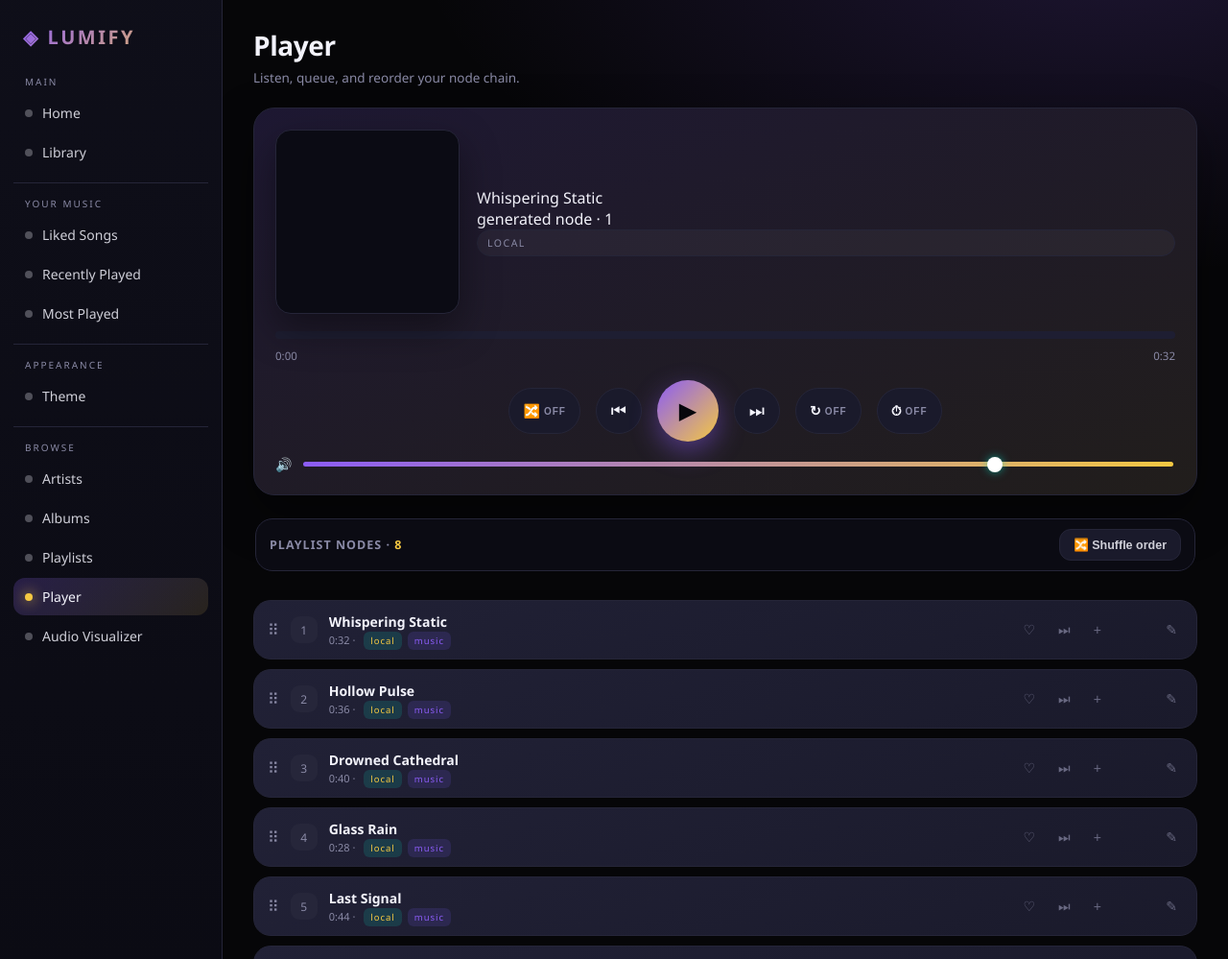
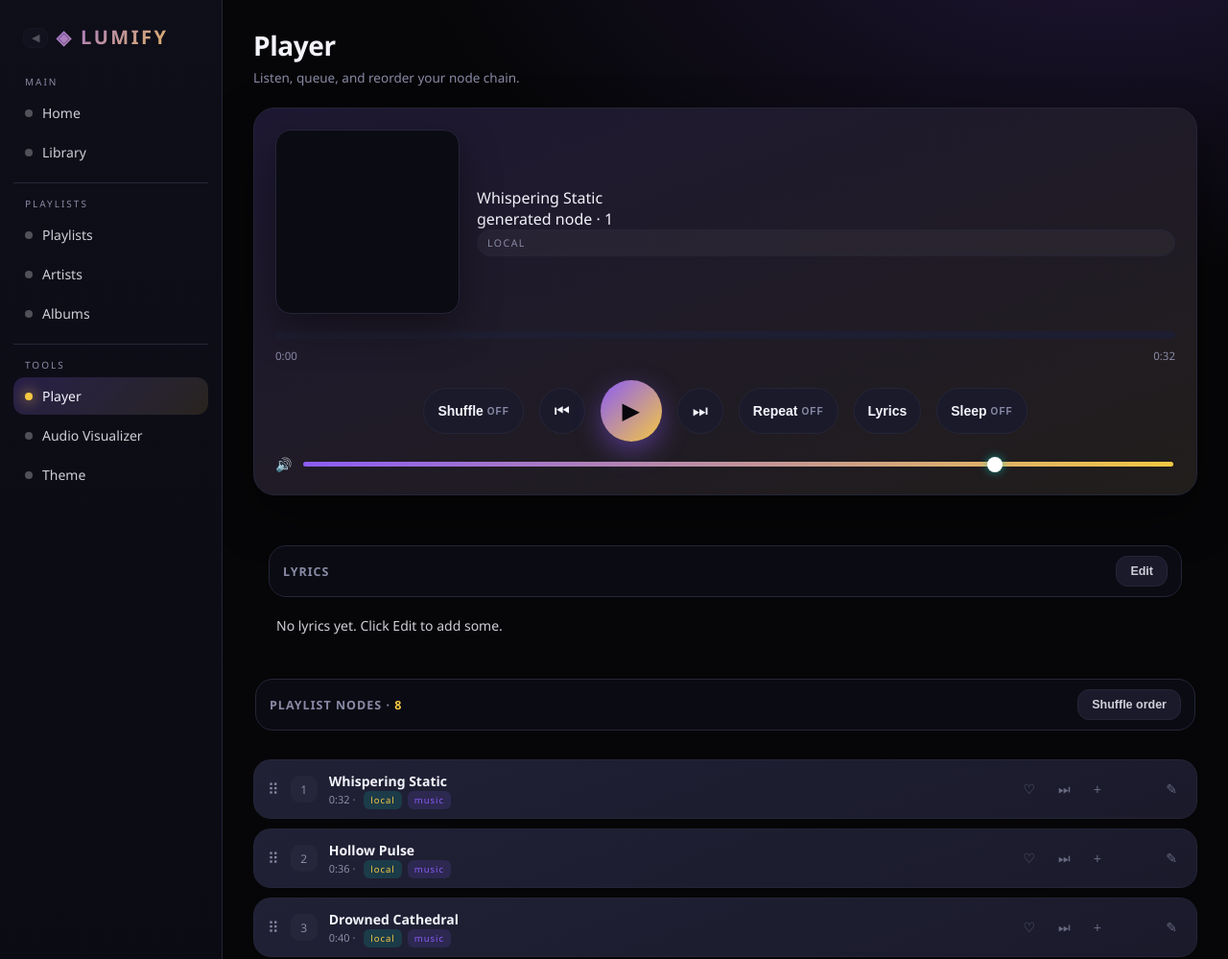
Before and after one commit to IlZerolI/Lumify-media_player-, a Flask app: page /player in a window 1280 px wide. Shown: the top 999 px of the page at 96% size. Run offline with Flask 3, Linux system fonts and the light colour scheme; data comes from the database, SQL or seed files in the repository; tables that the repository leaves empty hold one stand-in row (values such as "Sample post"); some libraries are stand-ins or nearby versions.

Commit message:
Restructure sidebar, add lyrics feature with sync, improve library filters

```diff
--- a/app/database/schema.sql
+++ b/app/database/schema.sql
@@ -44,3 +44,9 @@ CREATE TABLE IF NOT EXISTS playlist_songs (
 
 CREATE INDEX IF NOT EXISTS idx_songs_next ON songs(next_id);
 CREATE INDEX IF NOT EXISTS idx_playlist_songs_playlist ON playlist_songs(playlist_id, position);
+
+CREATE TABLE IF NOT EXISTS lyrics (
+    song_id INTEGER PRIMARY KEY REFERENCES songs(id) ON DELETE CASCADE,
+    text TEXT NOT NULL DEFAULT '',
+    updated_at TEXT NOT NULL DEFAULT (datetime('now'))
+);
--- a/app/routes/api_routes.py
+++ b/app/routes/api_routes.py
@@ -243,3 +243,23 @@ def youtube_search():
     except Exception as e:
         return jsonify({"error": str(e)}), 500
     return jsonify({"query": q, "results": results})
+
+
+@api_bp.route("/songs/<int:song_id>/lyrics", methods=["GET"])
+def get_lyrics(song_id):
+    from app.services.lyrics_service import get_lyrics as fetch_lyrics
+    data = fetch_lyrics(song_id)
+    if data is None:
+        return jsonify({"error": "not found"}), 404
+    return jsonify(data)
+
+
+@api_bp.route("/songs/<int:song_id>/lyrics", methods=["PUT", "PATCH"])
+def update_lyrics(song_id):
+    payload = request.get_json(silent=True) or {}
+    text = payload.get("text", "")
+    from app.services.lyrics_service import save_lyrics
+    ok = save_lyrics(song_id, text)
+    if not ok:
+        return jsonify({"error": "not found"}), 404
+    return jsonify({"ok": True})
--- a/app/services/song_service.py
+++ b/app/services/song_service.py
@@ -458,7 +458,8 @@ def _try_youtube_local(url, video_id):
 
     try:
         info = download_audio(url)
-    except Exception:
+    except Exception as e:
+        print(f"[LUMIFY] YouTube download failed: {e}")
         return None
 
     file_path = info.get("file_path")
--- a/app/static/css/style.css
+++ b/app/static/css/style.css
@@ -67,7 +67,18 @@ body {
   background: linear-gradient(135deg, var(--accent), var(--accent2));
   -webkit-background-clip: text; background-clip: text; color: transparent;
   padding: 6px 10px 10px;
+  display: inline-flex; align-items: center; gap: 8px;
 }
+.side-back {
+  display: inline-flex;
+  background: var(--surface); border: 1px solid var(--border); color: var(--text2);
+  padding: 4px 8px; border-radius: 8px; font-size: 11px; cursor: pointer;
+  margin-bottom: 0; align-items: center; justify-content: center;
+  line-height: 1;
+  transition: opacity 0.2s, border-color 0.2s, color 0.2s;
+}
+.side-back[disabled], .side-back.disabled { opacity: 0.35; cursor: not-allowed; }
+.side-back:hover:not([disabled]):not(.disabled) { border-color: var(--border2); color: var(--text); }
 .side-section { margin-top: 6px; }
 .side-section + .side-section { border-top: 1px solid var(--border); padding-top: 8px; }
 .side-label {
@@ -356,6 +367,10 @@ main {
 .queue-section { padding: 14px; margin-top: 14px; }
 .queue-drag { opacity: 0.6; }
 .queue-over { border-color: var(--accent) !important; box-shadow: 0 0 0 2px rgba(124,92,255,0.3) !important; }
+.lyrics-section { padding: 14px; margin-top: 14px; }
+.lyrics-body { max-height: 260px; overflow-y: auto; }
+.lyrics-line { padding: 8px 10px; border-radius: 10px; color: var(--text2); font-size: 14px; transition: background 0.2s, color 0.2s; }
+.lyrics-line.active { background: rgba(124,92,255,0.18); color: var(--text); }
 .yt-search { background: rgba(15,15,26,0.72); backdrop-filter: blur(12px); border: 1px solid var(--border); border-radius: var(--radius); padding: 14px; }
 .yt-results .rail { margin-top: 8px; }
 .list-head {
--- a/app/static/js/app.js
+++ b/app/static/js/app.js
@@ -71,6 +71,26 @@ window.Sonify = (function () {
   let rafId = null;
   let playToken = 0;
   let lastPosSave = 0;
+
+  const navStack = [];
+  const MAX_NAV_STACK = 50;
+
+  function loadNavStack() {
+    try {
+      const raw = sessionStorage.getItem("lumifyNavStack");
+      if (raw) {
+        const data = JSON.parse(raw);
+        if (Array.isArray(data)) {
+          navStack.push(...data);
+        }
+      }
+    } catch (e) {}
+  }
+  function saveNavStack() {
+    try {
+      sessionStorage.setItem("lumifyNavStack", JSON.stringify(navStack.slice(-MAX_NAV_STACK)));
+    } catch (e) {}
+  }
 
   // now-playing DOM refs (player page)
   let nodesEl, npTitle, npMeta, npBadge, fill, tCur, tDur, progress,
@@ -724,9 +744,12 @@ window.Sonify = (function () {
     savePersist();
     saveCurrent();
   }
-
   function toggle() {
     if (!state.songs.length) return;
+    if (!state.curId) {
+      playNowQueue(state.songs[0].id);
+      return;
+    }
     if (state.playing) pausePlayback();
     else playCurrent(state.pausedAt > 0 ? state.pausedAt : 0);
   }
@@ -844,6 +867,7 @@ window.Sonify = (function () {
       if (state.mode === "file" && audioEl.duration && tDur) tDur.textContent = fmt(audioEl.duration);
       if (state.mode === "video" && videoEl.duration && tDur) tDur.textContent = fmt(videoEl.duration);
       drawEQ();
+      syncLyrics();
       rafId = requestAnimationFrame(step);
     };
     rafId = requestAnimationFrame(step);
@@ -922,6 +946,7 @@ window.Sonify = (function () {
     if (npBadge) npBadge.textContent = (s.source_type || "LOCAL");
     if (tDur && (s.source_type === "LOCAL" || s.type === "synth")) tDur.textContent = fmt(s.duration);
     updateMini();
+    loadLyrics(s.id);
     saveCurrent();
   }
 
@@ -1323,6 +1348,142 @@ window.Sonify = (function () {
       if (e.code === "Space") { e.preventDefault(); toggle(); }
       else if (e.code === "ArrowRight") next();
       else if (e.code === "ArrowLeft") prev();
+    });
+
+    const lyricsToggle = document.getElementById("lyricsToggleBtn");
+    const lyricsSection = document.getElementById("lyricsSection");
+    if (lyricsToggle && lyricsSection) {
+      lyricsToggle.addEventListener("click", () => {
+        const hidden = lyricsSection.style.display === "none";
+        lyricsSection.style.display = hidden ? "" : "none";
+        lyricsToggle.classList.toggle("active", hidden);
+      });
+    }
+    initLyricsEditor();
+  }
+
+  /* ============================ Lyrics ============================ */
+  let lyricsLines = [];
+  let lyricsStart = 0;
+  function parseLRC(text) {
+    const lines = (text || "").split(/\r?\n/);
+    const out = [];
+    const timeRe = /\[(\d{1,2}):(\d{2})(?:[.:](\d{1,3}))?\]/g;
+    for (const raw of lines) {
+      const matches = [...raw.matchAll(timeRe)];
+      if (!matches.length) continue;
+      const content = raw.replace(timeRe, "").trim();
+      for (const m of matches) {
+        const min = parseInt(m[1], 10);
+        const sec = parseInt(m[2], 10);
+        const ms = m[3] ? parseInt(m[3].padEnd(3, "0"), 10) : 0;
+        const t = min * 60 + sec + ms / 1000;
+        out.push({ time: t, text: content });
+      }
+    }
+    out.sort((a, b) => a.time - b.time);
+    return out;
+  }
+  async function loadLyrics(songId) {
+    const section = document.getElementById("lyricsSection");
+    const body = document.getElementById("lyricsBody");
+    if (!section || !body) return;
+    if (!songId) { section.style.display = "none"; return; }
+    try {
+      const r = await fetch("/api/songs/" + songId + "/lyrics");
+      const data = await r.json();
+      lyricsLines = parseLRC(data.text);
+      body.innerHTML = "";
+      if (!lyricsLines.length) {
+        const div = document.createElement("div");
+        div.className = "lyrics-line";
+        div.textContent = "No lyrics yet. Click Edit to add some.";
+        body.appendChild(div);
+        section.style.display = "";
+        return;
+      }
+      section.style.display = "";
+      lyricsLines.forEach((line, idx) => {
+        const div = document.createElement("div");
+        div.className = "lyrics-line";
+        div.dataset.idx = idx;
+        div.dataset.time = line.time;
+        div.textContent = line.text || "";
+        body.appendChild(div);
+      });
+    } catch (e) {
+      section.style.display = "none";
+    }
+  }
+  function syncLyrics() {
+    if (!lyricsLines.length) return;
+    const body = document.getElementById("lyricsBody");
+    if (!body) return;
+    let cur = audioEl;
+    if (state.mode === "buffer" && audioCtx) {
+      const t = audioCtx.currentTime - lyricsStart;
+      const idx = lyricsLines.findIndex((l, i) => {
+        const next = lyricsLines[i + 1];
+        return t >= l.time && (!next || t < next.time);
+      });
+      if (idx >= 0) {
+        const active = body.querySelector('.lyrics-line[data-idx="' + idx + '"]');
+        if (active) {
+          body.querySelectorAll(".lyrics-line").forEach((el) => el.classList.remove("active"));
+          active.classList.add("active");
+          active.scrollIntoView({ behavior: "smooth", block: "center" });
+        }
+      }
+      return;
+    }
+    if (state.mode !== "file" || !cur || !cur.duration) return;
+    const t = cur.currentTime || 0;
+    const idx = lyricsLines.findIndex((l, i) => {
+      const next = lyricsLines[i + 1];
+      return t >= l.time && (!next || t < next.time);
+    });
+    if (idx >= 0) {
+      const active = body.querySelector('.lyrics-line[data-idx="' + idx + '"]');
+      if (active) {
+        body.querySelectorAll(".lyrics-line").forEach((el) => el.classList.remove("active"));
+        active.classList.add("active");
+        active.scrollIntoView({ behavior: "smooth", block: "center" });
+      }
+    }
+  }
+  function initLyricsEditor() {
+    const editBtn = document.getElementById("editLyricsBtn");
+    if (!editBtn) return;
+    editBtn.addEventListener("click", async () => {
+      if (!state.curId) return;
+      const modal = document.getElementById("lyricsModal");
+      const ta = document.getElementById("lyricsText");
+      const saveBtn = document.getElementById("lyricsSaveBtn");
+      const cancelBtn = document.getElementById("lyricsCancelBtn");
+      if (!modal || !ta) return;
+      try {
+        const r = await fetch("/api/songs/" + state.curId + "/lyrics");
+        const data = await r.json();
+        ta.value = data.text || "";
+      } catch (e) {
+        ta.value = "";
+      }
+      modal.classList.add("show");
+      const close = () => modal.classList.remove("show");
+      if (cancelBtn) cancelBtn.addEventListener("click", close);
+      if (saveBtn) {
+        saveBtn.addEventListener("click", async () => {
+          const text = ta.value || "";
+          await fetch("/api/songs/" + state.curId + "/lyrics", {
+            method: "PUT",
+            headers: { "Content-Type": "application/json" },
+            body: JSON.stringify({ text }),
+          });
+          await loadLyrics(state.curId);
+          close();
+        });
+      }
+      modal.addEventListener("click", (e) => { if (e.target === modal) close(); });
     });
   }
 
@@ -2047,6 +2208,9 @@ window.Sonify = (function () {
       }
       state.playing = true;
       updatePlayBtn();
+      try {
+        if (audioCtx && audioCtx.state === "suspended") await audioCtx.resume();
+      } catch (e) {}
       try { playCurrent(state.pausedAt || 0); } catch (e) {}
     }
 
@@ -2250,9 +2414,48 @@ window.Sonify = (function () {
     modal.addEventListener("click", (e) => { if (e.target === modal) closeModal(); });
   }
 
+  function initSidebarBack() {
+    loadNavStack();
+    const backBtn = document.getElementById("sideBackBtn");
+    if (!backBtn) return;
+    const syncBackBtn = () => {
+      if (navStack.length) {
+        backBtn.style.display = "inline-flex";
+        backBtn.classList.remove("disabled");
+        backBtn.removeAttribute("disabled");
+      } else {
+        backBtn.style.display = "inline-flex";
+        backBtn.classList.add("disabled");
+        backBtn.setAttribute("disabled", "");
+      }
+    };
+    document.querySelectorAll(".sidebar nav a").forEach((a) => {
+      a.addEventListener("click", () => {
+        const href = a.getAttribute("href");
+        if (!href || href === "javascript:void(0)") return;
+        const current = location.href;
+        if (href !== current) {
+          navStack.push(current);
+          if (navStack.length > MAX_NAV_STACK) navStack.shift();
+          saveNavStack();
+        }
+        syncBackBtn();
+      });
+    });
+    backBtn.addEventListener("click", () => {
+      if (!navStack.length) return;
+      const prev = navStack.pop();
+      if (!prev) return;
+      saveNavStack();
+      location.href = prev;
+    });
+    syncBackBtn();
+  }
+
   /* ============================ Export ============================ */
   initTheme();
   initMiniPlayer();
+  initSidebarBack();
   return {
     initLibrary, initPlaylist, initPlayer,
     toggleFavorite, playNowQueue, enqueue, enqueueNext, removeFromQueue, clearQueue, toast,
--- a/app/templates/base.html
+++ b/app/templates/base.html
@@ -9,7 +9,10 @@
 </head>
 <body>
   <aside class="sidebar">
-    <div class="brand">◈ LUMIFY</div>
+    <div class="brand">
+      <button class="side-back" id="sideBackBtn" title="Back">◀</button>
+      <span>◈ LUMIFY</span>
+    </div>
 
     <div class="side-section">
       <div class="side-label">Main</div>
@@ -24,46 +27,31 @@
     </div>
 
     <div class="side-section">
-      <div class="side-label">Your Music</div>
+      <div class="side-label">Playlists</div>
       <nav>
-        <a href="{{ url_for('library.index') }}?view=liked" class="{{ 'active' if request.endpoint == 'library.index' and request.args.get('view') == 'liked' }}">
-          <span>Liked Songs</span>
+        <a href="{{ url_for('playlists.index') }}" class="{{ 'active' if request.endpoint == 'playlists.index' }}">
+          <span>Playlists</span>
         </a>
-        <a href="{{ url_for('library.index') }}?view=recent" class="{{ 'active' if request.endpoint == 'library.index' and request.args.get('view') == 'recent' }}">
-          <span>Recently Played</span>
-        </a>
-        <a href="{{ url_for('library.index') }}?view=most_played" class="{{ 'active' if request.endpoint == 'library.index' and request.args.get('view') == 'most_played' }}">
-          <span>Most Played</span>
-        </a>
-      </nav>
-    </div>
-
-    <div class="side-section">
-      <div class="side-label">Appearance</div>
-      <nav>
-        <a href="javascript:void(0)" id="themeSettingsBtn">
-          <span>Theme</span>
-        </a>
-      </nav>
-    </div>
-
-    <div class="side-section">
-      <div class="side-label">Browse</div>
-      <nav>
         <a href="{{ url_for('artists.index') }}" class="{{ 'active' if request.endpoint == 'artists.index' or request.endpoint == 'artists.detail' }}">
           <span>Artists</span>
         </a>
         <a href="{{ url_for('albums.index') }}" class="{{ 'active' if request.endpoint == 'albums.index' or request.endpoint == 'albums.detail' }}">
           <span>Albums</span>
         </a>
-        <a href="{{ url_for('playlists.index') }}" class="{{ 'active' if request.endpoint == 'playlists.index' }}">
-          <span>Playlists</span>
-        </a>
+      </nav>
+    </div>
+
+    <div class="side-section">
+      <div class="side-label">Tools</div>
+      <nav>
         <a href="{{ url_for('player.index') }}" class="{{ 'active' if request.endpoint == 'player.index' }}">
           <span>Player</span>
         </a>
         <a href="{{ url_for('visualizer.index') }}" class="{{ 'active' if request.endpoint == 'visualizer.index' }}">
           <span>Audio Visualizer</span>
+        </a>
+        <a href="javascript:void(0)" id="themeSettingsBtn">
+          <span>Theme</span>
         </a>
       </nav>
     </div>
--- a/app/templates/library/index.html
+++ b/app/templates/library/index.html
@@ -6,7 +6,6 @@
 <div class="list-toolbar">
   <div class="left">
     <input type="text" id="searchInput" class="search" placeholder="Search your library...">
-    <button class="pill" id="tabBackBtn" title="Back" style="display:none">◀</button>
     <div class="tabs" id="filterTabs">
       <button class="tab active" data-f="all">All</button>
       <button class="tab" data-f="music">Music</button>
--- a/app/templates/player/index.html
+++ b/app/templates/player/index.html
@@ -17,12 +17,13 @@
   <div class="time"><span id="tCur">0:00</span><span id="tDur">0:00</span></div>
 
   <div class="controls">
-    <button class="ctrl sm" id="shuffleModeBtn" title="Shuffle mode">🔀<span class="lbl">off</span></button>
+    <button class="ctrl sm" id="shuffleModeBtn" title="Shuffle mode">Shuffle<span class="lbl">off</span></button>
     <button class="ctrl" id="prevBtn" title="Previous">⏮</button>
     <button class="ctrl play" id="playBtn" title="Play/Pause">▶</button>
     <button class="ctrl" id="nextBtn" title="Next">⏭</button>
-    <button class="ctrl sm" id="repeatBtn" title="Repeat">↻<span class="lbl">off</span></button>
-    <button class="ctrl sm" id="sleepBtn" title="Sleep timer">⏱<span class="lbl">off</span></button>
+    <button class="ctrl sm" id="repeatBtn" title="Repeat">Repeat<span class="lbl">off</span></button>
+    <button class="ctrl sm" id="lyricsToggleBtn" title="Lyrics">Lyrics</button>
+    <button class="ctrl sm" id="sleepBtn" title="Sleep timer">Sleep<span class="lbl">off</span></button>
   </div>
 
   <div class="vol">
@@ -35,21 +36,52 @@
   <div class="list-head">
     <span>UP NEXT · <em id="queueCount">0</em></span>
     <div class="left">
-      <button class="shuffle" id="saveQueueBtn">💾 Save as playlist</button>
+      <button class="shuffle" id="saveQueueBtn">Save as playlist</button>
       <button class="shuffle" id="clearQueueBtn">Clear</button>
     </div>
   </div>
   <ul class="nodes" id="queueNodes"></ul>
 </div>
 
+<div class="lyrics-section" id="lyricsSection" style="display:none">
+  <div class="list-head">
+    <span>LYRICS</span>
+    <div class="left">
+      <button class="shuffle" id="editLyricsBtn">Edit</button>
+    </div>
+  </div>
+  <div class="lyrics-body" id="lyricsBody">
+    <div class="lyrics-line" data-time="0">No lyrics loaded.</div>
+  </div>
+</div>
+
 <div class="list-head">
   <span>PLAYLIST NODES · <em id="nodeCount">0</em></span>
-  <button class="shuffle" id="shuffleOrderBtn">🔀 Shuffle order</button>
+  <button class="shuffle" id="shuffleOrderBtn">Shuffle order</button>
 </div>
 <ul class="nodes" id="plNodes"></ul>
 <div class="hint">Click a node to play it · drag to reorder (auto-saved) · double-click a name to rename · hover ✕ to remove</div>
 {% endblock %}
 
+  <div class="modal" id="lyricsModal">
+    <div class="modal-box">
+      <div class="modal-head">
+        <span>Edit Lyrics</span>
+        <button class="modal-close" id="lyricsClose">✕</button>
+      </div>
+      <div class="modal-list" style="padding:18px">
+        <textarea id="lyricsText" rows="12" style="width:100%;background:var(--surface);border:1px solid var(--border);color:var(--text);border-radius:var(--radius-sm);padding:10px 12px;font-size:14px;outline:none;resize:vertical;"></textarea>
+      </div>
+      <div class="modal-foot">
+        <span class="modal-sel">Use LRC format: [mm:ss.xx] lyric text</span>
+        <div>
+          <button class="shuffle" id="lyricsCancelBtn">Cancel</button>
+          <button class="browse-btn" id="lyricsSaveBtn">Save</button>
+        </div>
+      </div>
+    </div>
+  </div>
+
 {% block scripts %}
 <script src="{{ url_for('static', filename='js/app.js') }}"></script>
 <script>Sonify.initPlayer();</script>
```
Also changed, not shown: app/services/lyrics_service.py (added, +22 -0 lines), app/services/youtube_downloader.py (+17 -14 lines).
